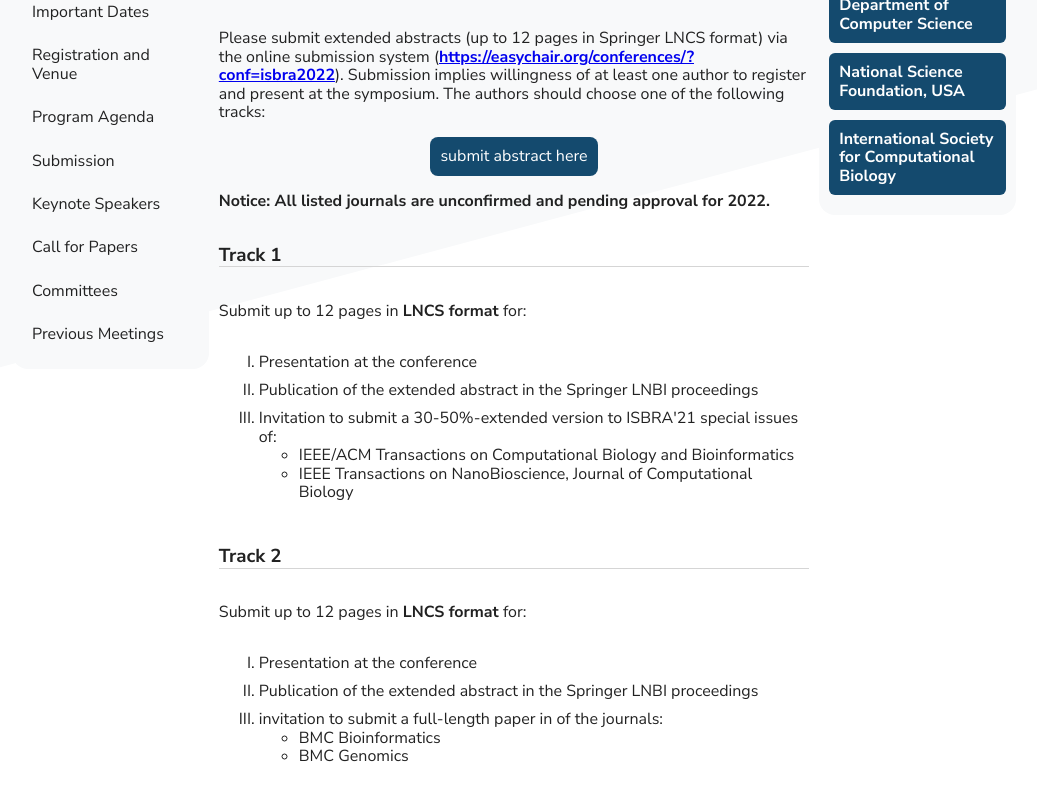
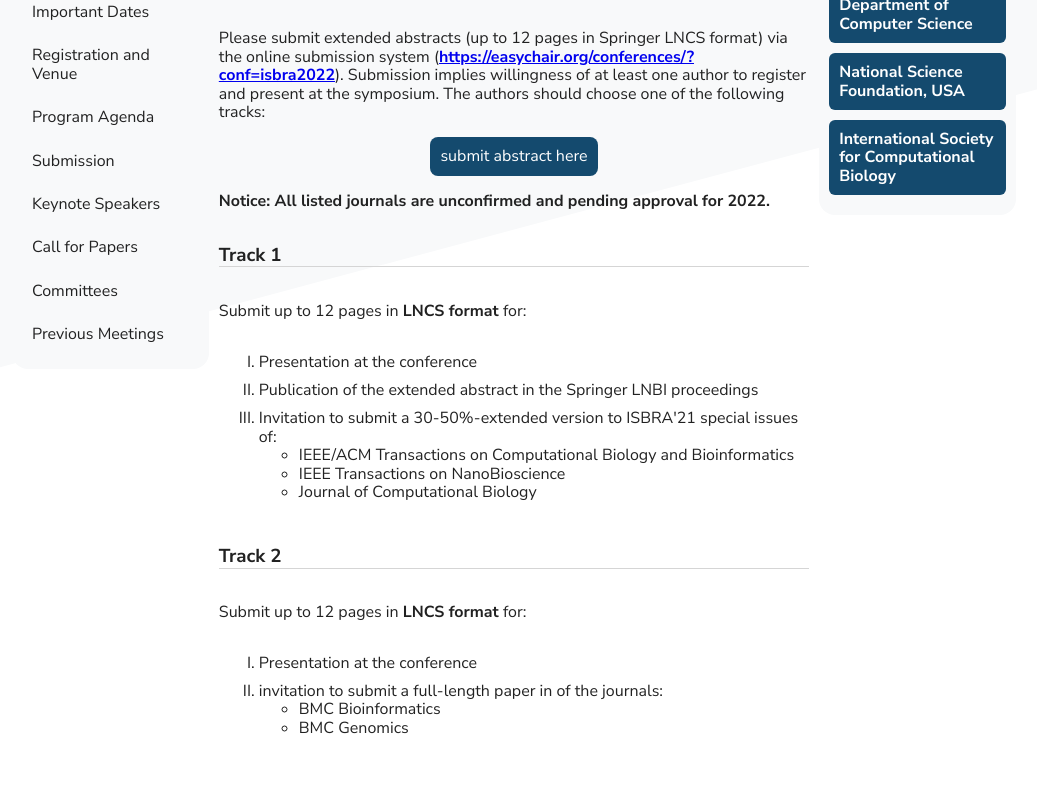
Before and after one commit to Mangul-Lab-USC/_ISBRA22, a Next.js app: page /submission in a window 1280 px wide. Shown: the part 469-1269 px from the top of the page, without its empty margins (126-1163 px from the left). Built offline with nearby package versions, Linux system fonts and the light colour scheme.

Commit message:
update CFP and submission page

```diff
--- a/pages/submission.js
+++ b/pages/submission.js
@@ -55,14 +55,8 @@ function Submission() {
             <li>
               IEEE/ACM Transactions on Computational Biology and Bioinformatics
             </li>
-            <li>
-              IEEE Transactions on NanoBioscience, Journal of Computational
-              Biology
-            </li>
-            {/* <li>Tsinghua Science and Technology</li>
-            <li>
-              International Journal of Bioinformatics Research and Applications
-            </li> */}
+            <li>IEEE Transactions on NanoBioscience</li>
+            <li>Journal of Computational Biology</li>
           </ul>
         </li>
       </ul>
@@ -72,9 +66,6 @@ function Submission() {
       </p>
       <ul className={styles.list}>
         <li>Presentation at the conference</li>
-        <li>
-          Publication of the extended abstract in the Springer LNBI proceedings
-        </li>
         <li>
           invitation to submit a full-length paper in of the journals:
           <ul>
```
Also changed, not shown: 1 other file (tests, documents, lock files or other folders).
